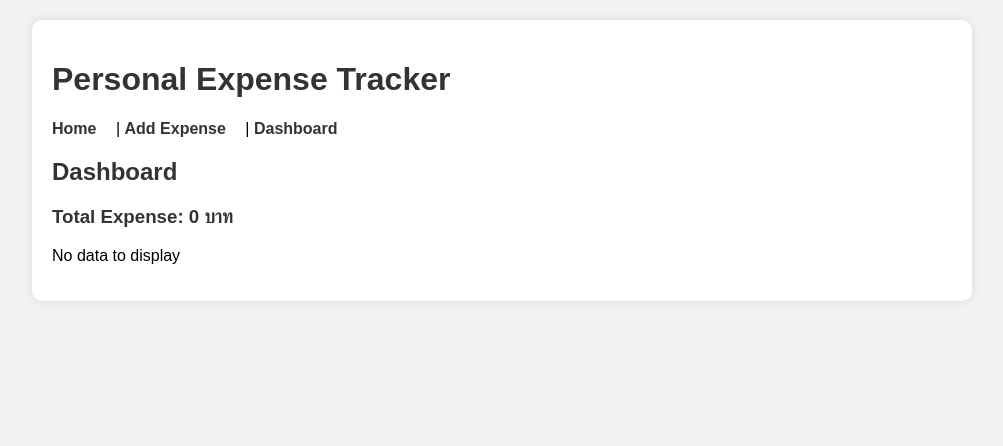
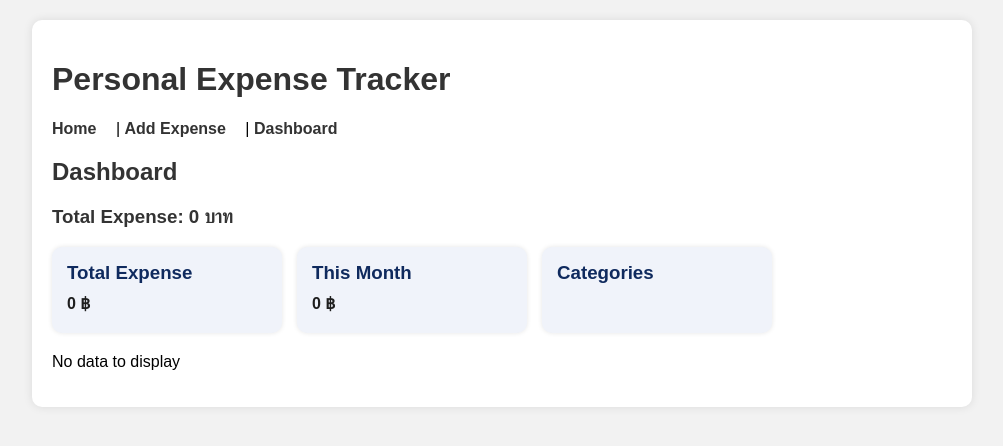
Before and after one commit to PatcharaV2/personal-expense-tracker, a React app: page /dashboard in a window 1280 px wide. Shown: the top 446 px of the page, without its empty margins (138-1141 px from the left). Built offline with nearby package versions, Linux system fonts and the light colour scheme; the HTML template or start-up script is replaced by a standard one.

Commit message:
Add edit feature and enchance UI

```diff
--- a/src/App.jsx
+++ b/src/App.jsx
@@ -3,6 +3,8 @@ import { BrowserRouter as Router, Routes, Route, Link } from "react-router-dom";
 import Home from "./pages/Home";
 import AddExpense from "./pages/AddExpense";
 import Dashboard from "./pages/Dashboard";
+import EditExpense from "./pages/EditExpense";
+
 
 const App = () => {
   return (
@@ -20,6 +22,7 @@ const App = () => {
           <Route path="/" element={<Home />} />
           <Route path="/add" element={<AddExpense />} />
           <Route path="/dashboard" element={<Dashboard />} />
+          <Route path="/edit/:id" element={<EditExpense />} />
         </Routes>
       </div>
     </Router>
--- a/src/context/ExpenseContext.jsx
+++ b/src/context/ExpenseContext.jsx
@@ -31,6 +31,14 @@ export const ExpenseProvider = ({ children }) => {
         });
     };
 
+    const updateExpense = (id, updateData) =>{
+        setExpenses(
+            expenses.map((item) =>
+                item.id === id ? {...item, ...updateData} : item
+            )
+        );
+    };
+
     return (
         <ExpenseContext.Provider
             value={{
@@ -38,6 +46,7 @@ export const ExpenseProvider = ({ children }) => {
                 addExpense,
                 deleteExpense,
                 filterByDate,
+                updateExpense,
             }}
         >
             {children}
--- a/src/pages/Dashboard.jsx
+++ b/src/pages/Dashboard.jsx
@@ -13,19 +13,27 @@ ChartJS.register(ArcElement, Tooltip, Legend);
 const Dashboard = () => {
     const { expenses } = useContext(ExpenseContext);
 
-    const total = expenses.reduce(
+    const totalExpense = expenses.reduce(
         (sum, item) => sum + Number(item.amount),
         0
     );
 
-    const categorySummary = {};
+    const currentMonth = new Date().getMonth();
+    const currentYear = new Date().getFullYear();
 
-    expenses.forEach((item) => {
-        if (!categorySummary[item.category]) {
-            categorySummary[item.category] = 0;
-        }
-        categorySummary[item.category] += Number(item.amount);
-    });
+    const thisMonthExpense = expenses
+        .filter((item) => {
+            const d = new Date(item.date);
+            return d.getMonth() === currentMonth && d.getFullYear() === currentYear;
+        })
+        .reduce((sum, item) => sum + Number(item.amount), 0);
+
+    // รวมยอดตามหมวดหมู่
+    const categorySummary = expenses.reduce((acc, item) => {
+        acc[item.category] =
+            (acc[item.category] || 0) + Number(item.amount);
+        return acc;
+    }, {});
 
     const data = {
         labels: Object.keys(categorySummary),
@@ -49,7 +57,30 @@ const Dashboard = () => {
         <div>
             <h2>Dashboard</h2>
 
-            <h3>Total Expense: {total} บาท</h3>
+            <h3>Total Expense: {totalExpense} บาท</h3>
+
+            <div className="summary-container">
+
+                <div className="summary-card">
+                    <h3>Total Expense</h3>
+                    <p>{totalExpense.toLocaleString()} ฿</p>
+                </div>
+
+                <div className="summary-card">
+                    <h3>This Month</h3>
+                    <p>{thisMonthExpense.toLocaleString()} ฿</p>
+                </div>
+
+                <div className="summary-card">
+                    <h3>Categories</h3>
+                    {Object.entries(categorySummary).map(([cat, total]) => (
+                        <p key={cat}>
+                            {cat}: {total.toLocaleString()} ฿
+                        </p>
+                    ))}
+                </div>
+
+            </div>
 
             {expenses.length === 0 ? (
                 <p>No data to display</p>
--- /dev/null
+++ b/src/pages/EditExpense.jsx
@@ -0,0 +1,123 @@
+import { useState, useContext, useEffect } from "react";
+import { useParams, useNavigate } from "react-router-dom";
+import { ExpenseContext } from "../context/ExpenseContext";
+
+const EditExpense = () => {
+    const { id } = useParams();
+    const navigate = useNavigate();
+
+    const { expenses, updateExpense, deleteExpense } = useContext(ExpenseContext);
+
+    const expense = expenses.find((e) => e.id === Number(id));
+
+    const [form, setForm] = useState({
+        amount: "",
+        category: "",
+        date: "",
+        note: ""
+    });
+
+    useEffect(() => {
+        if (expense) {
+            setForm(expense);
+        }
+    }, [expense]);
+
+    const handleChange = (e) => {
+        setForm({
+            ...form,
+            [e.target.name]: e.target.value
+        });
+    };
+
+    const handleSubmit = (e) => {
+        e.preventDefault();
+
+        if (!form.amount || !form.date) {
+            alert("Please fill required fields");
+            return;
+        }
+        updateExpense(expense.id, form);
+
+        navigate("/");
+    };
+
+    const handleBack = () => {
+        navigate(-1);
+    }
+
+    const handleDelete = () => {
+        if (window.confirm("Are you sure to delete this expense?")) {
+            deleteExpense(expense.id);
+            navigate("/");
+        }
+    };
+
+
+    if (!expense) {
+        return <p>Expense not found</p>;
+    }
+
+    return (
+        <div>
+            <h2>Edit Expense</h2>
+
+            <form onSubmit={handleSubmit}>
+                <div className="form-group">
+                    <label>Amount:</label>
+                    <input
+                        type="number"
+                        name="amount"
+                        value={form.amount}
+                        onChange={handleChange}
+                    />
+                </div>
+
+                <div className="form-group">
+                    <label>Category:</label>
+                    <select
+                        name="category"
+                        value={form.category}
+                        onChange={handleChange}
+                    >
+                        <option value="Food">Food</option>
+                        <option value="Transport">Transport</option>
+                        <option value="Shopping">Shopping</option>
+                        <option value="Bills">Bills</option>
+                        <option value="Entertainment">Entertainment</option>
+                        <option value="Other">Other</option>
+                    </select>
+                </div>
+
+                <div className="form-group">
+                    <label>Date:</label>
+                    <input
+                        type="date"
+                        name="date"
+                        value={form.date}
+                        onChange={handleChange}
+                    />
+                </div>
+
+                <div className="form-group">
+                    <label>Note:</label>
+                    <input
+                        type="text"
+                        name="note"
+                        value={form.note}
+                        onChange={handleChange}
+                    />
+                </div>
+
+                <div style={{ marginTop: "15px" }} >
+                    <button type="submit">Update</button>
+                    <button type="button" className="delete-btn" onClick={handleDelete}>Delete</button>
+                    <button type="button" className="back-btn" onClick={handleBack}>Back</button>
+                </div>
+
+            </form>
+        </div>
+    );
+};
+
+export default EditExpense;
--- a/src/pages/Home.jsx
+++ b/src/pages/Home.jsx
@@ -1,5 +1,6 @@
 import React, { useContext, useState } from "react";
 import { ExpenseContext } from "../context/ExpenseContext";
+import { Link } from "react-router-dom";
 
 const Home = () => {
     const { expenses, deleteExpense } = useContext(ExpenseContext);
@@ -21,6 +22,12 @@ const Home = () => {
             return new Date(b.date) - new Date(a.date);
         }
     });
+
+    const handleDelete = (id) => {
+        if (window.confirm("Are you sure you want to delete this expense?")) {
+            deleteExpense(id);
+        }
+    };
 
     return (
         <div>
@@ -69,12 +76,25 @@ const Home = () => {
 
             <ul>
                 {sortedExpenses.map((item) => (
-                    <li key={item.id}>
-                        {item.date} - {item.category} - {item.amount} บาท
-                        <button className="delete-button" onClick={() => deleteExpense(item.id)}>
-                            Delete
-                        </button>
-                    </li>
+                    <div key={item.id} className="expense-card">
+                        <div>
+                            <b>{item.category}</b> – {item.amount} บาท
+                            <br />
+                            <small>{item.date}</small>
+                        </div>
+
+                        <div>
+                            <Link to={`/edit/${item.id}`}>
+                                <button className="edit">Edit</button>
+                            </Link>
+
+                            <button className="delete-btn"
+                                onClick={() => handleDelete(item.id)}
+                            >
+                                Delete
+                            </button>
+                        </div>
+                    </div>
                 ))}
             </ul>
         </div>
--- a/src/styles/style.css
+++ b/src/styles/style.css
@@ -74,11 +74,55 @@ select {
     margin-bottom: 20px;
 }
 
-.delete-button {
-    padding: 5px;
-    margin-top: 4px;
+.edit {
+    background-color: sandybrown;
+    color: white;
 }
 
-.edit-button{
+.edit:hover{
+    background-color: rgb(204, 147, 98);
+}
 
+.back-btn {
+    background-color: #95a5a6;
+    color: white;
 }
+
+.back-btn:hover {
+    background-color: #767c7c;
+}
+
+.delete-btn {
+    background-color: #e74c3c;
+    color: white;
+}
+
+.delete-btn:hover {
+    background-color: #c0392b;
+}
+
+.summary-container {
+  display: flex;
+  gap: 15px;
+  margin-bottom: 20px;
+  flex-wrap: wrap;
+}
+
+.summary-card {
+  padding: 15px;
+  border-radius: 10px;
+  min-width: 200px;
+  box-shadow: 0 0 5px rgba(0,0,0,0.1);
+  background: #f0f3fa;
+}
+
+.summary-card h3 {
+  color: #0f2a5e;      /* น้ำเงินเข้ม – ใช้กับทุกการ์ด */
+  margin: 0 0 10px 0;
+}
+
+.summary-card p {
+  color: #1e1e1e;      /* ดำเข้ม – ใช้กับข้อมูลทุกการ์ด */
+  font-weight: bold;
+  margin: 5px 0;
+}
```
